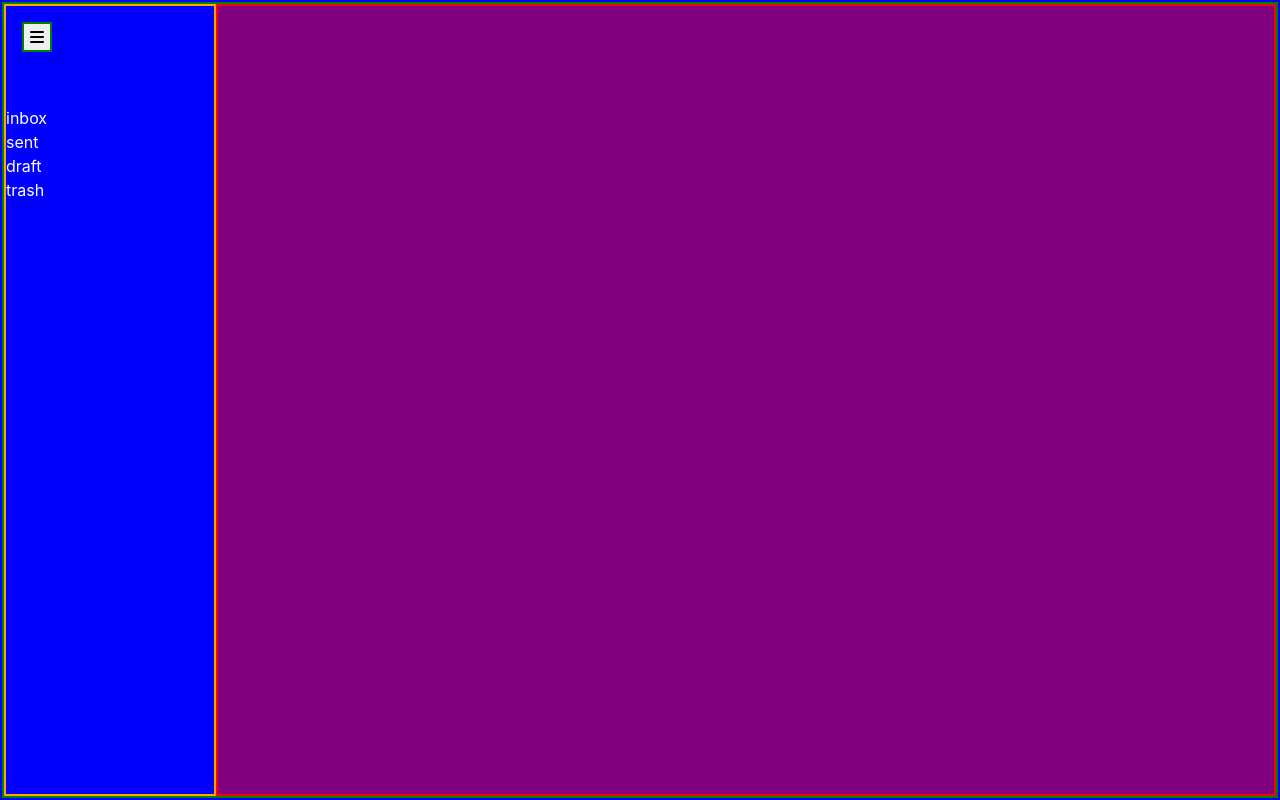
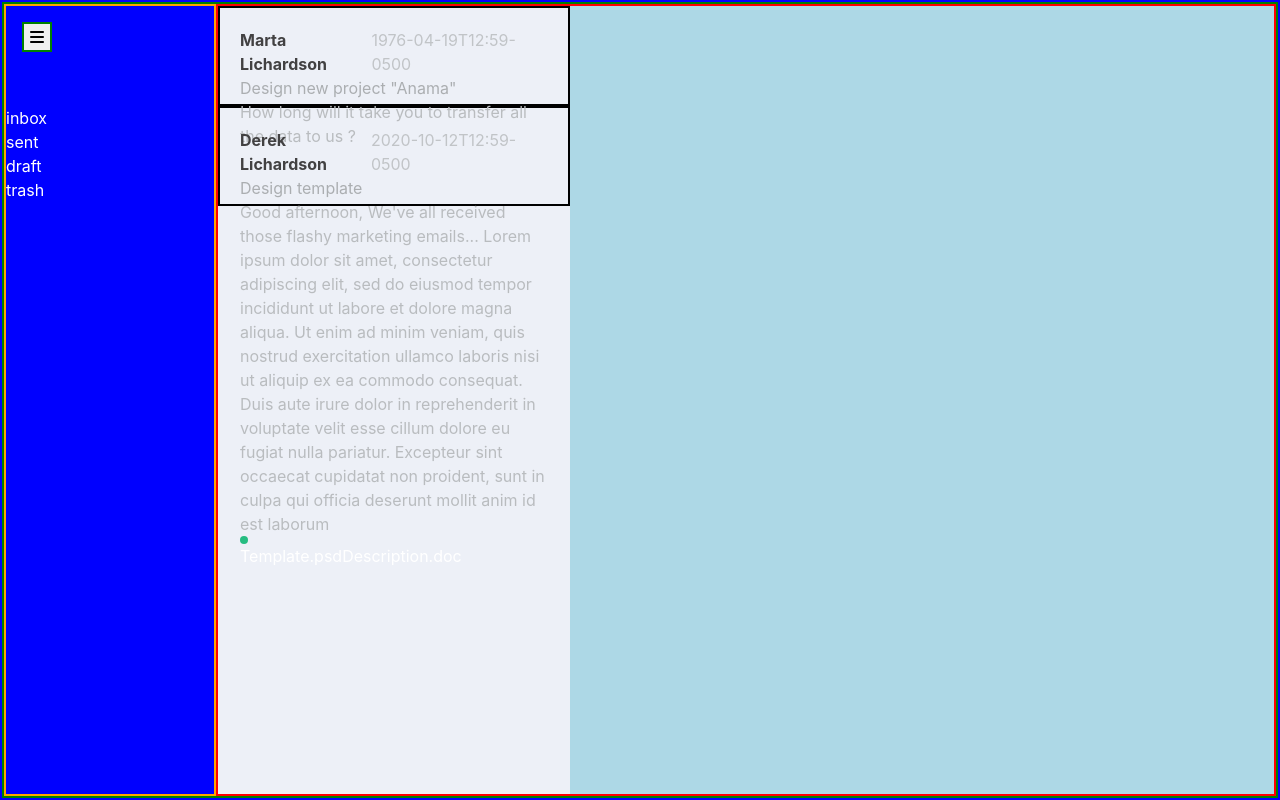
Before and after one commit to IrvinTarlao/reecall, a React (Create React App) app: page / in a window 1280 px wide. Built offline with nearby package versions, Linux system fonts and the light colour scheme.

Commit message:
inbox preview wip

```diff
--- a/src/App.js
+++ b/src/App.js
@@ -18,7 +18,7 @@ const App = ({dispatch, display}) => {
   const displayComponent = () => {
     switch (display) {
       case "INBOX":
-        return <Inbox />;
+        return <Inbox/>;
       case "SENT":
         return <Sent />;
       default:
@@ -30,7 +30,7 @@ const App = ({dispatch, display}) => {
   return (
     <div style={containerStyle}>
       <button style={buttonStyle} onClick={()=>setShowSidebar(!showSidebar)}><i className="fas fa-bars"></i></button>
-      <Row style={{ height: "100%", padding: 0, margin: 0, width:"100%", border: "2px solid green"}}>
+      <Row className="no-pm" style={{ height: "100%", border: "2px solid green"}}>
         <Col className={showSidebar ? "" : "d-none"}  md={2} sm={4} xs={6} style={sideContainerStyle}>
 
             <Sidebar />
--- a/src/app/store.js
+++ b/src/app/store.js
@@ -1,9 +1,11 @@
 import { configureStore } from '@reduxjs/toolkit';
 // import counterReducer from '../features/counter/counterSlice';
-import displayReducer from '../reducer/display/displayReducer';
+import displayReducer from '../reducer/displayReducer';
+import inboxReducer from '../reducer/inboxReducer';
 
 export default configureStore({
   reducer: {
     display: displayReducer,
+    inbox: inboxReducer,
   },
 });
--- a/src/components/Inbox.js
+++ b/src/components/Inbox.js
@@ -1,15 +1,29 @@
 import React from 'react';
+import { connect } from 'react-redux';
+import { Row, Col } from 'reactstrap';
+import InboxPreview from './InboxPreview';
 
-const Inbox = () => {
-    const inboxStyle = { width: "100%", height: "100%", backgroundColor : "purple", color: "white"}
+const Inbox = ({inbox}) => {
+    const inboxStyle = { width: "100%", height: "100%", backgroundColor : "purple", color: "white", padding:0, margin:0};
+    console.log(inbox)
     return (
-        <div style={inboxStyle}>
+        <Row style={inboxStyle}>
+            <Col md={4} xs={12} className="no-pm" style={{height:"100%", backgroundColor:"#EDF0F7"}}>
+                <InboxPreview messages={inbox}/>
+            </Col>
+            <Col md={8} xs={12} className="no-pm">
+                <div style={{width:"100%", height:"100%", backgroundColor:"lightblue"}}></div>
+            </Col>
 
 
 
 
-        </div>
+        </Row>
     );
 }
 
-export default Inbox;
+const mapStateToProps = state => ({
+    inbox: state.inbox
+  })
+
+export default connect(mapStateToProps)(Inbox);
--- /dev/null
+++ b/src/components/InboxPreview.js
@@ -0,0 +1,16 @@
+import React from 'react';
+import MessagePreview from './MessagePreview';
+
+const InboxPreview = ({messages}) => {
+
+    return (
+        <div>
+            {messages.map((message, i) =>
+                <MessagePreview message={message} key={'inboxPrev'+i} />
+            )}
+        </div>
+
+    )
+};
+
+export default InboxPreview;
--- /dev/null
+++ b/src/components/MessagePreview.js
@@ -0,0 +1,30 @@
+import React from 'react';
+
+const MessagePreview = ({message}) => {
+    const cardStyle = {width: "100%", backgroundColor: "#EDF0F7", padding:"20px", height: "100px", border:"2px solid black"}
+    const getColor = (cat) => {
+        switch (cat) {
+            case 'family':
+                return '#25BC81'
+
+            default:
+                break;
+        }
+    }
+    return (
+        <div style={cardStyle}>
+            <div style={{display: "flex", justifyContent:"space-between"}}>
+                <div style={{color: "#424142", fontWeight:"bold"}}>{message.from}</div>
+                <div style={{color: "#C1C4C7"}}>{message.time}</div>
+            </div>
+            <div style={{color: "#ABAEB1"}}>{message.subject}</div>
+            <div style={{color: "#B9BCBF"}}>{message.message}</div>
+
+            <div style={{backgroundColor:getColor(message.cat), borderRadius: "50%", width:"8px", height:'8px'}}></div>
+            <div>{message.starred}</div>
+            <div>{message.attachments}</div>
+        </div>
+    )
+}
+
+export default MessagePreview;
--- /dev/null
+++ b/src/data.js
@@ -0,0 +1,26 @@
+export const user = "erica clapton";
+
+export const messages = [
+    {
+        from: 'Marta Lichardson',
+        subject: `Design new project "Anama"`,
+        message: 'How long will it take you to transfer all the data to us ?',
+        time: '1976-04-19T12:59-0500',
+        cat: 'family',
+        starred: false,
+        attachments: [],
+        avatar: 'https://randomuser.me/api/portraits/women/79.jpg',
+        replies: [],
+    },
+    {
+        from: 'Derek Lichardson',
+        subject: 'Design template',
+        message: `Good afternoon, We've all received those flashy marketing emails... Lorem ipsum dolor sit amet, consectetur adipiscing elit, sed do eiusmod tempor incididunt ut labore et dolore magna aliqua. Ut enim ad minim veniam, quis nostrud exercitation ullamco laboris nisi ut aliquip ex ea commodo consequat. Duis aute irure dolor in reprehenderit in voluptate velit esse cillum dolore eu fugiat nulla pariatur. Excepteur sint occaecat cupidatat non proident, sunt in culpa qui officia deserunt mollit anim id est laborum`,
+        time: '2020-10-12T12:59-0500',
+        cat: 'family',
+        starred: true,
+        attachments: ['Template.psd', 'Description.doc'],
+        avatar: 'https://randomuser.me/api/portraits/men/97.jpg',
+        replies: [],
+    },
+]
--- a/src/index.css
+++ b/src/index.css
@@ -16,3 +16,9 @@ code {
   font-family: source-code-pro, Menlo, Monaco, Consolas, 'Courier New',
     monospace;
 }
+
+.no-pm {
+  padding: 0;
+  margin:0
+
+}
--- a/src/index.js
+++ b/src/index.js
@@ -1,11 +1,12 @@
 import React from 'react';
 import ReactDOM from 'react-dom';
+import 'bootstrap/dist/css/bootstrap.min.css';
 import './index.css';
 import App from './App';
 import store from './app/store';
 import { Provider } from 'react-redux';
 import * as serviceWorker from './serviceWorker';
-import 'bootstrap/dist/css/bootstrap.min.css';
+
 
 
 ReactDOM.render(
--- /dev/null
+++ b/src/reducer/inboxReducer.js
@@ -0,0 +1,12 @@
+import {messages }from '../data.js'
+
+export default function inboxReducer(state = messages, action) {
+    switch (action.type) {
+        case 'INBOX':
+            return action.type;
+        case 'SENT':
+            return action.type;
+        default:
+            return state
+    }
+}
```
Also changed, not shown: src/reducer/displayReducer.js (renamed from src/reducer/display/displayReducer.js).
